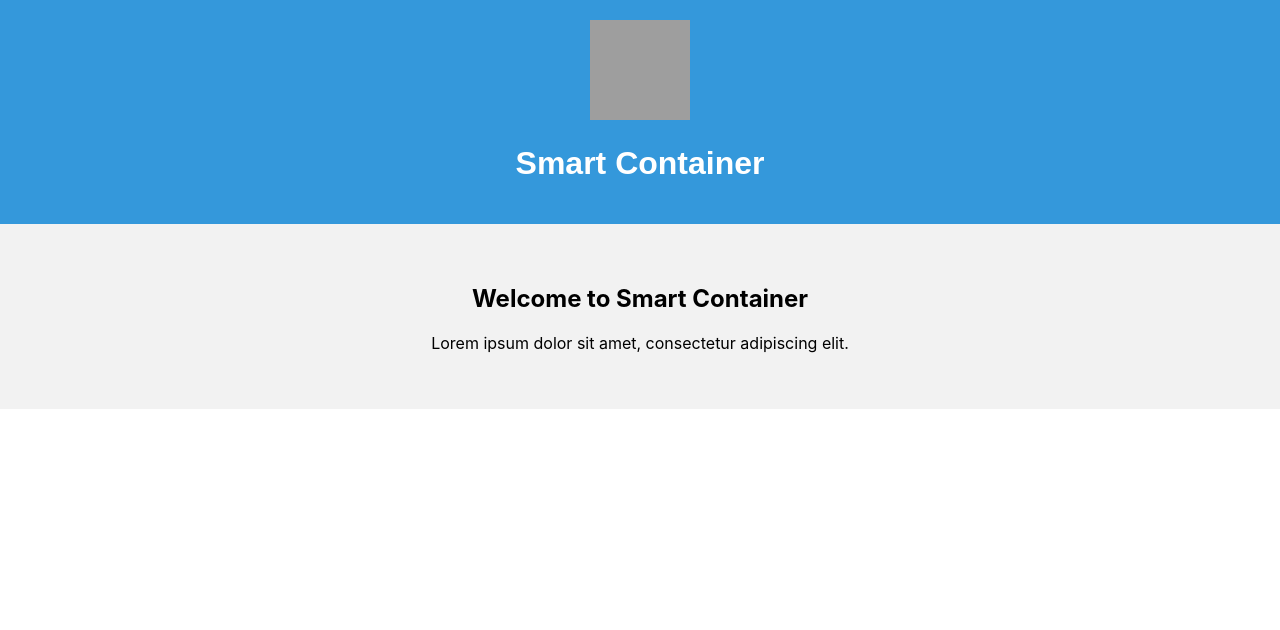
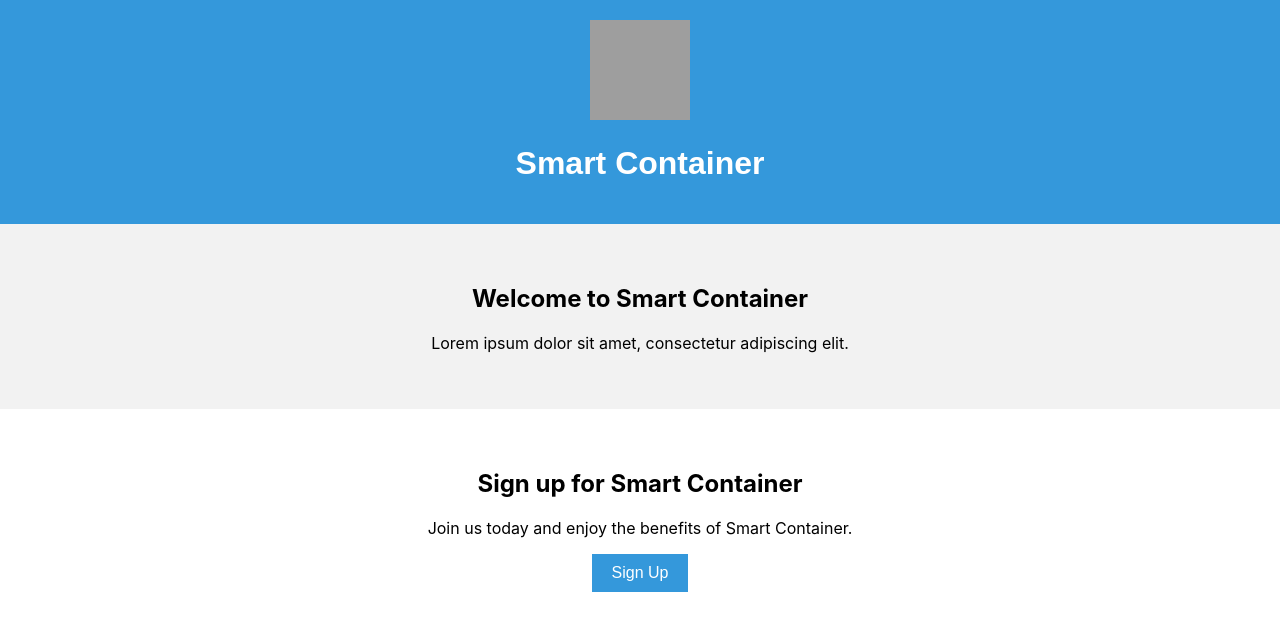
Before and after one commit to fabio-cmd/Smart_Container, a React (Create React App) app: page / in a window 1280 px wide. Shown: the top 630 px of the page. Built offline with nearby package versions, Linux system fonts and the light colour scheme; grey boxes are pictures that could not be loaded.

Commit message:
Sign Create

```diff
--- a/src/App.js
+++ b/src/App.js
@@ -2,12 +2,14 @@
 import React from 'react';
 import SmartContainer from './components/SmartContainer';
 import TextSection from './components/TextSection/TextSection';
+import SignupSection from './components/SignupSection/SignupSection';
 
 function App() {
   return (
     <div className="App">
       <SmartContainer />
       <TextSection/>
+      <SignupSection/>
     </div>
   );
 }
--- /dev/null
+++ b/src/components/SignupSection/SignupSection.js
@@ -0,0 +1,17 @@
+// SignupSection.js
+import React from 'react';
+
+import { SignupSectionContainer, SignupButton } from './SignupSectionStyles';
+
+
+const SignupSection = () => {
+  return (
+    <SignupSectionContainer>
+      <h2>Sign up for Smart Container</h2>
+      <p>Join us today and enjoy the benefits of Smart Container.</p>
+      <SignupButton>Sign Up</SignupButton>
+    </SignupSectionContainer>
+  );
+};
+
+export default SignupSection;
--- /dev/null
+++ b/src/components/SignupSection/SignupSectionStyles.js
@@ -0,0 +1,16 @@
+import styled from 'styled-components';
+
+export const SignupSectionContainer = styled.section`
+  background-color: #fff;
+  padding: 40px;
+  text-align: center;
+`;
+
+export const SignupButton = styled.button`
+  background-color: #3498db;
+  color: #fff;
+  padding: 10px 20px;
+  border: none;
+  cursor: pointer;
+  font-size: 16px;
+`;
```
